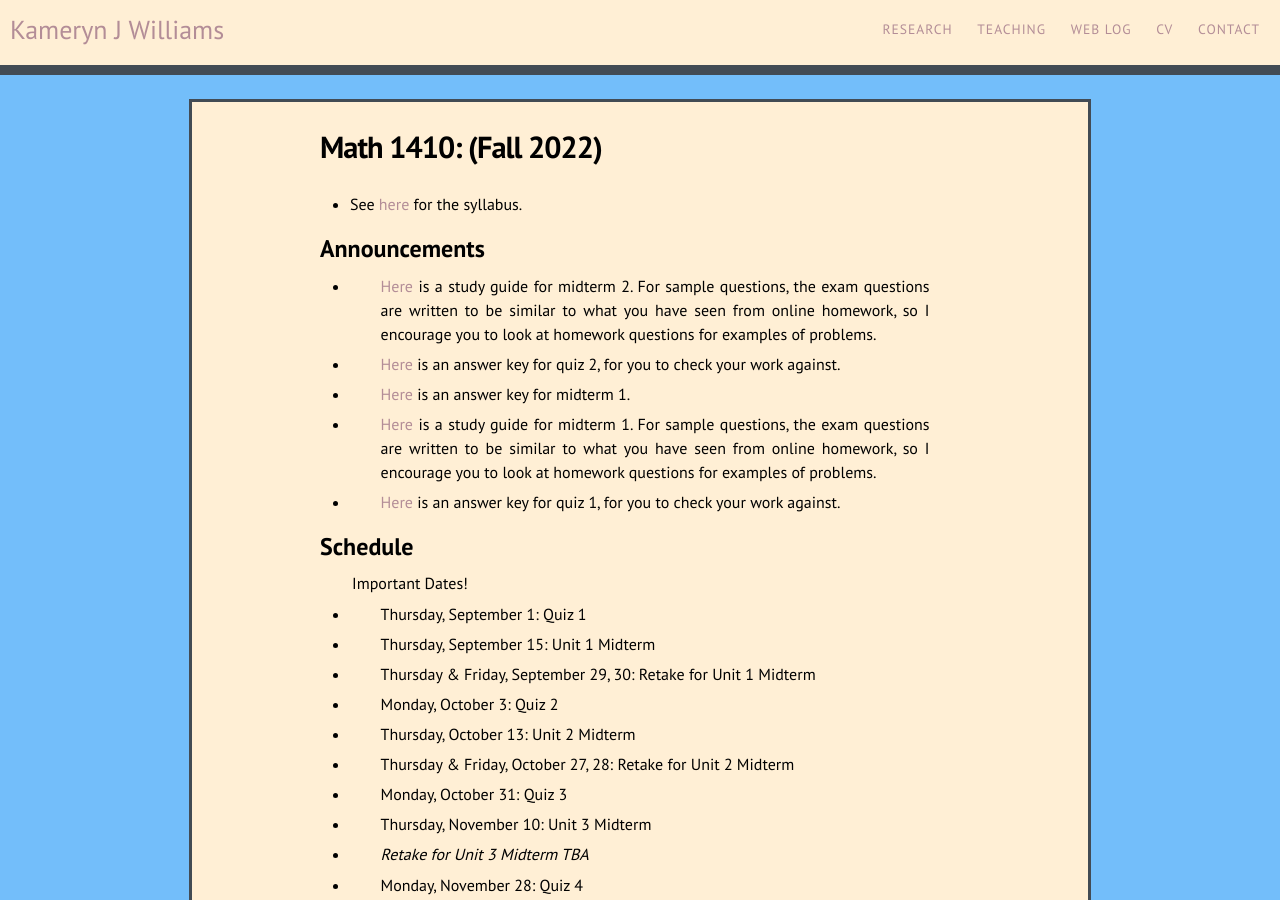
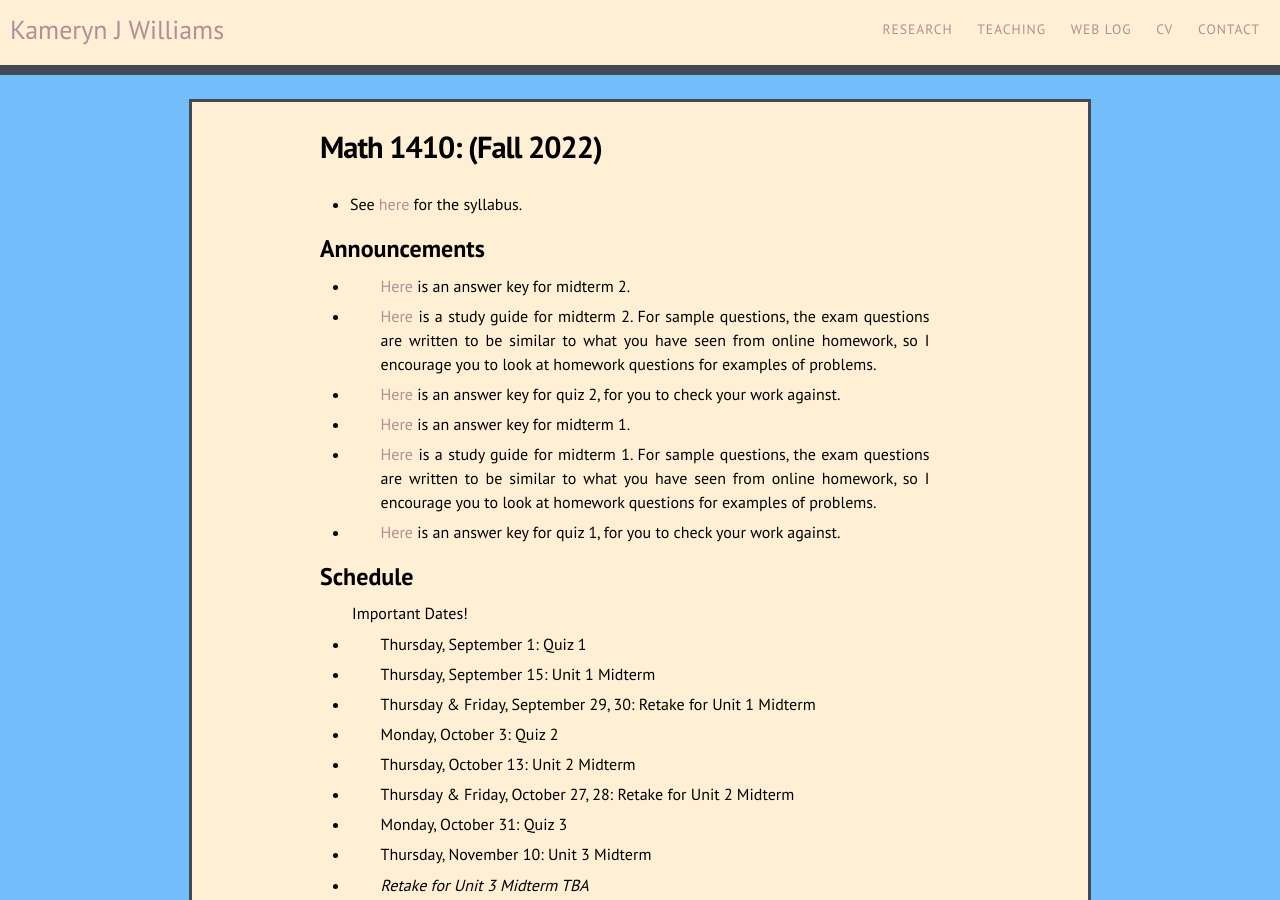
Before and after one commit to kamerynjw/kamerynjw.github.io, a Jekyll site: the page built from teaching/2022/math1410.md, in a window 1280 px wide and 900 px high. Built offline with Jekyll 4.4.1, drawn with Linux system fonts in a browser that asks for light colours; nearby versions of some CDN libraries.

Commit message:
e2 answer ky

```diff
--- a/teaching/2022/math1410.md
+++ b/teaching/2022/math1410.md
@@ -10,6 +10,8 @@ permalink: /teaching/2022/math1410/
 
 Announcements
 -------------
+
+* [Here]({{ page.url }}e2answers.pdf) is an answer key for midterm 2.
 
 * [Here]({{ page.url }}sg2.pdf) is a study guide for midterm 2. For sample questions, the exam questions are written to be similar to what you have seen from online homework, so I encourage you to look at homework questions for examples of problems.
 
```
Also changed, not shown: 1 other file.
